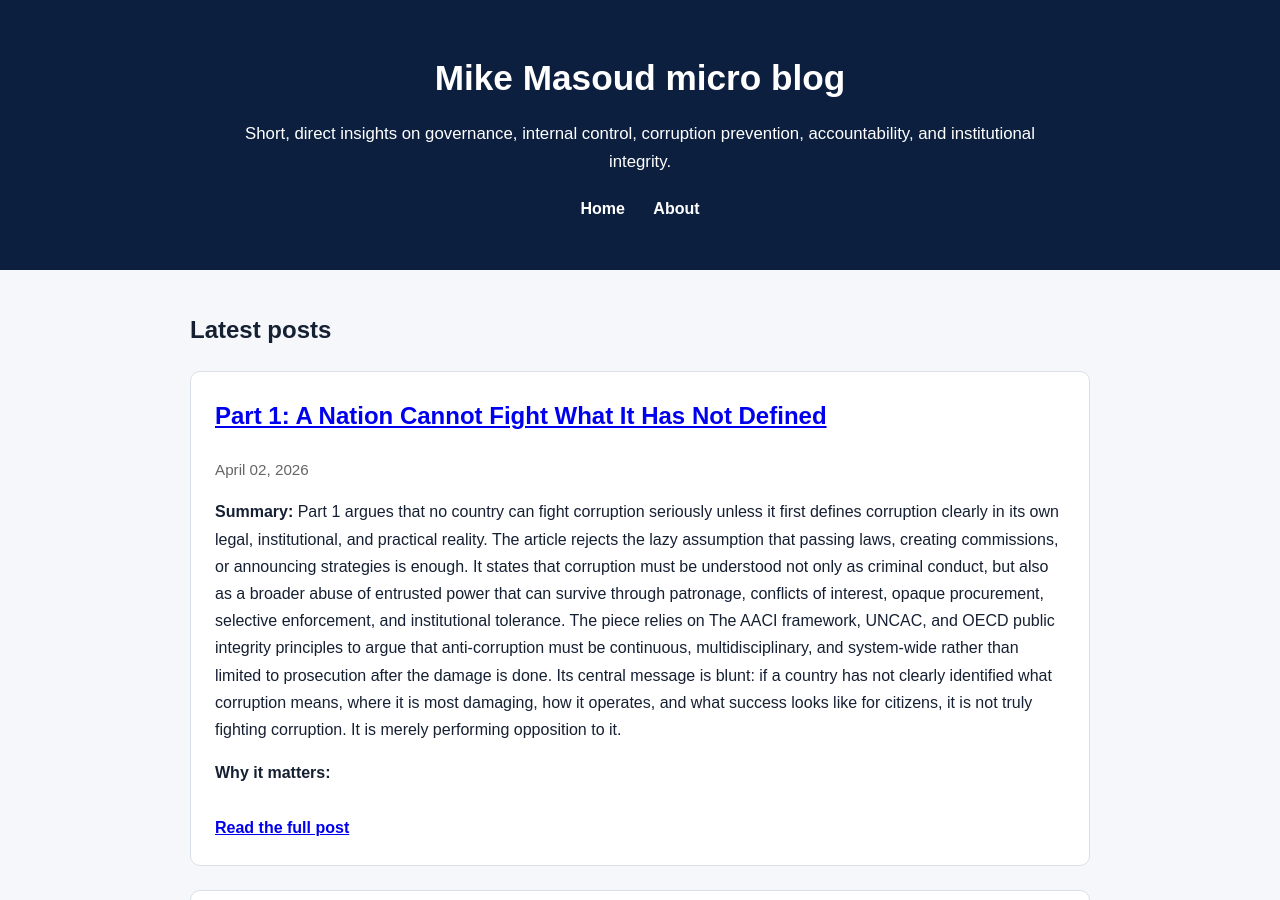
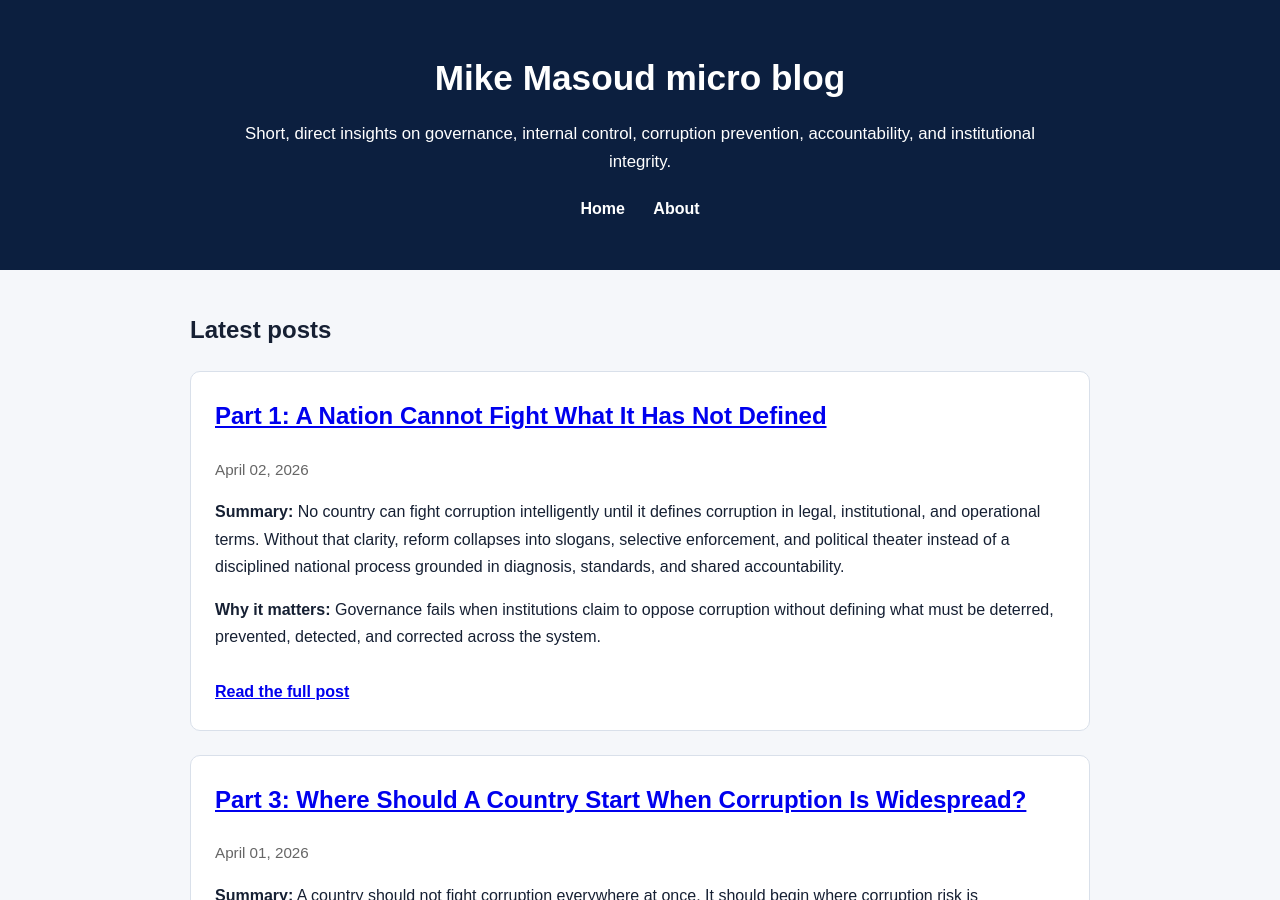
Before and after one commit to mikemasoud/microblog, a Jekyll site: the page built from index.md, in a window 1280 px wide and 900 px high. Built offline with Jekyll 4.4.1, drawn with Linux system fonts in a browser that asks for light colours.

Commit message:
Update _posts/2026-04-02-part-1-a-nation-cannot-fight-what-it-has-not-defined.md (via Pages CMS)

```diff
--- a/_posts/2026-04-02-part-1-a-nation-cannot-fight-what-it-has-not-defined.md
+++ b/_posts/2026-04-02-part-1-a-nation-cannot-fight-what-it-has-not-defined.md
@@ -2,20 +2,14 @@
 layout: post
 title: "Part 1: A Nation Cannot Fight What It Has Not Defined"
 date: 2026-04-02
-summary: "Part 1 argues that no country can fight corruption seriously unless it
-  first defines corruption clearly in its own legal, institutional, and
-  practical reality. The article rejects the lazy assumption that passing laws,
-  creating commissions, or announcing strategies is enough. It states that
-  corruption must be understood not only as criminal conduct, but also as a
-  broader abuse of entrusted power that can survive through patronage, conflicts
-  of interest, opaque procurement, selective enforcement, and institutional
-  tolerance. The piece relies on The AACI framework, UNCAC, and OECD public
-  integrity principles to argue that anti-corruption must be continuous,
-  multidisciplinary, and system-wide rather than limited to prosecution after
-  the damage is done. Its central message is blunt: if a country has not clearly
-  identified what corruption means, where it is most damaging, how it operates,
-  and what success looks like for citizens, it is not truly fighting corruption.
-  It is merely performing opposition to it."
+summary: No country can fight corruption intelligently until it defines
+  corruption in legal, institutional, and operational terms. Without that
+  clarity, reform collapses into slogans, selective enforcement, and political
+  theater instead of a disciplined national process grounded in diagnosis,
+  standards, and shared accountability.
+why_it_matters: Governance fails when institutions claim to oppose corruption
+  without defining what must be deterred, prevented, detected, and corrected
+  across the system.
 ---
 [Mike J. Masoud](https://blog.theaaci.com/mike-masoud/)
 March 17, 2026
```
